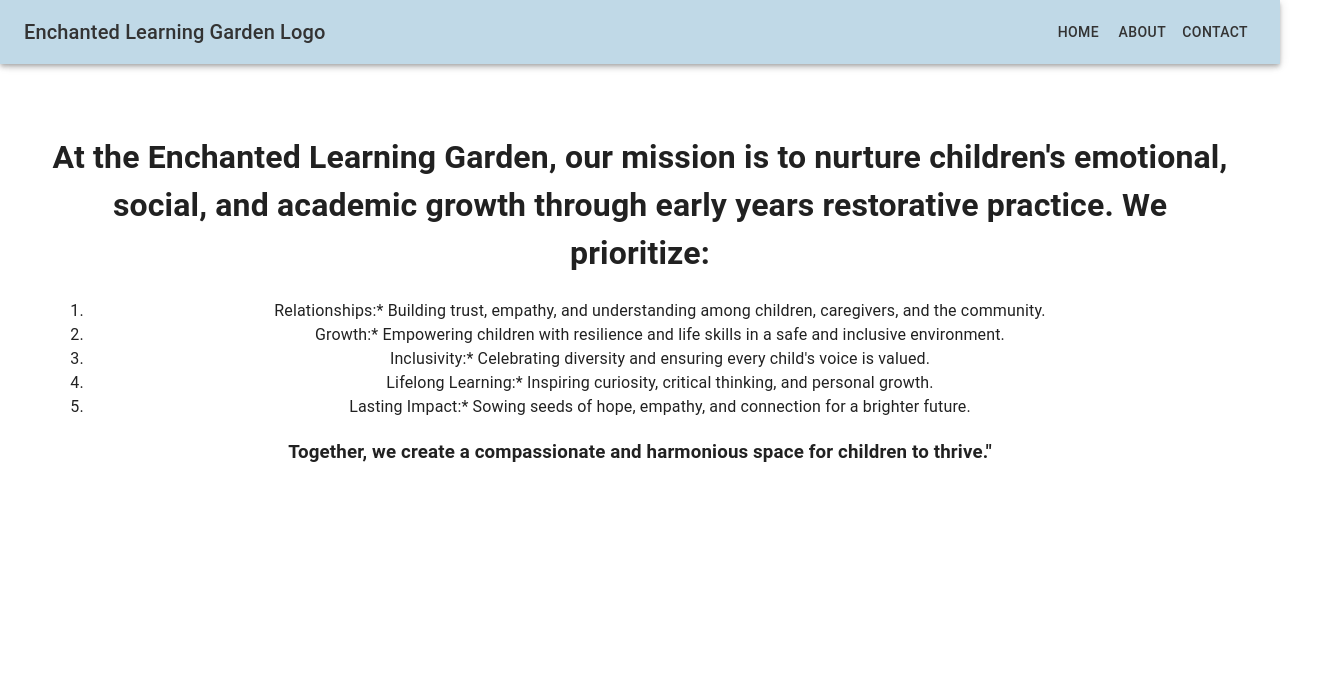
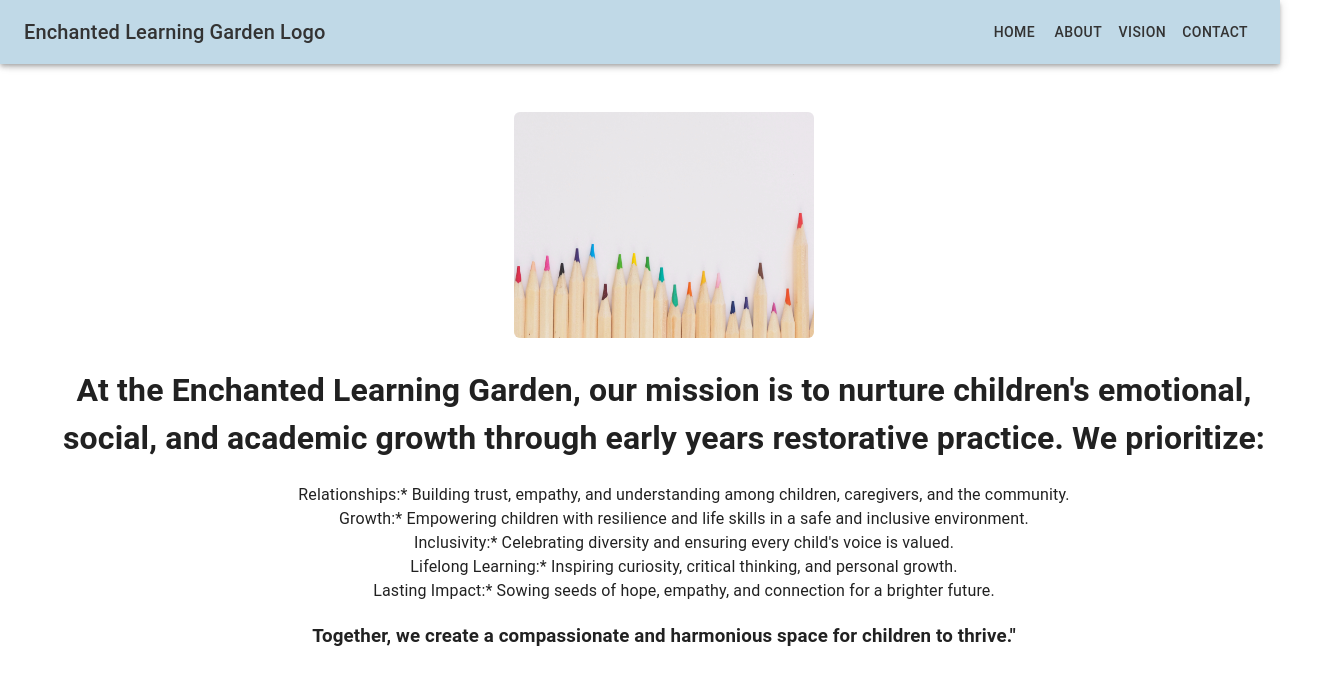
Before and after one commit to phil-og/enchanted-learning-garden, a React (Create React App) app: page / in a window 1280 px wide. Shown: the top 684 px of the page, 1328 px wide, since content can reach past the window. Built offline with nearby package versions, Linux system fonts and the light colour scheme.

Commit message:
add vision and temp image

```diff
--- a/src/App.scss
+++ b/src/App.scss
@@ -2,6 +2,11 @@
 
 .App {
   text-align: center;
+
+  li{
+    list-style: none;
+  }
+
 }
 
 .App-logo {
--- a/src/containers/NavBarContainer/NavBarContainer.tsx
+++ b/src/containers/NavBarContainer/NavBarContainer.tsx
@@ -25,7 +25,7 @@ interface Props {
 }
 
 const drawerWidth = 240;
-const navItems = ['Home', 'About', 'Contact'];
+const navItems = ['Home', 'About', 'Vision', 'Contact'];
 
 export default function NavBarContainer(props: Props) {
     const {window} = props;
@@ -115,10 +115,7 @@ export default function NavBarContainer(props: Props) {
             </nav>
             <Box component="main" sx={{p: 3}}>
                 <Toolbar/>
-                <Typography>
-
-                    <PageContainer pageContent={pageContent}/>
-                </Typography>
+                <PageContainer pageContent={pageContent}/>
             </Box>
         </Box>
     );
--- a/src/containers/PageContainer/PageContainer.scss
+++ b/src/containers/PageContainer/PageContainer.scss
@@ -2,7 +2,17 @@
 
 .page-container {
   height: 100vh;
-  width: 100%;
+  width: 100vw;
   overflow: hidden;
   padding: 24px;
+
+  img{
+    height: 30%;
+    background-position: center;
+    background-repeat: no-repeat;
+    background-size: cover;
+    position: relative;
+    border-radius: 6px;
+
+  }
 }
--- a/src/containers/PageContainer/PageContainer.tsx
+++ b/src/containers/PageContainer/PageContainer.tsx
@@ -4,6 +4,7 @@ import Home from "../../pages/Home";
 import Contact from "../../pages/Contact";
 import About from "../../pages/About";
 import './PageContainer.scss'
+import Vision from "../../pages/Vision";
 
 export default function PageContainer(props: {pageContent: string}) {
     const [pageContent, setPageContent] = React.useState("HOME");
@@ -22,6 +23,8 @@ export default function PageContainer(props: {pageContent: string}) {
                 return <Contact/>;
             case 'ABOUT':
                 return <About/>;
+            case 'VISION':
+                return <Vision/>;
             default:
                 return <Home/>;
         }
@@ -30,6 +33,9 @@ export default function PageContainer(props: {pageContent: string}) {
 
     return (
         <div className="page-container">
+
+            <img src="/assets/home-image.jpg" alt="image" />
+
             {renderSwitchPageContent(pageContent)}
         </div>
     );
--- /dev/null
+++ b/src/pages/Vision.tsx
@@ -0,0 +1,21 @@
+import React from 'react';
+
+function Vision() {
+    return (
+        <>
+            <h1>Vision Statement:</h1>
+            <p>"At The Enchanted Learning Garden, our vision is to be a beacon of compassionate education, transforming the lives of children and communities through early years restorative practice. We envision:
+            *Empowered Children:* A world where every child is equipped with the emotional intelligence and resilience to navigate life's challenges with grace and confidence.
+            *Inclusive Communities:* Inclusive communities where diversity is celebrated, and unity is built upon understanding, empathy, and mutual respect.
+            *Nurtured Potential:* A future where the potential of every child is nurtured, allowing them to reach their fullest capabilities, contributing positively to society.
+            *Lasting Change:* A society where the principles of restorative practice are embedded in all aspects of life, fostering lasting change in how we relate to one another.
+            *A World of Connection:* A world where connections and relationships are valued as the foundation of personal and societal well-being.
+            As we work tirelessly towards this vision, we aspire to be a driving force in nurturing the hearts and minds of children, fostering understanding, and creating a world filled with compassion and possibility."
+            This vision statement encapsulates the aspirations of an early years restorative practice program, highlighting the desired outcomes of empowered children, inclusive communities, nurtured potential, lasting change, and a world founded on meaningful connections
+            </p>
+
+        </>
+    );
+}
+
+export default Vision;
```
Also changed, not shown: public/assets/home-image.jpg (added).
